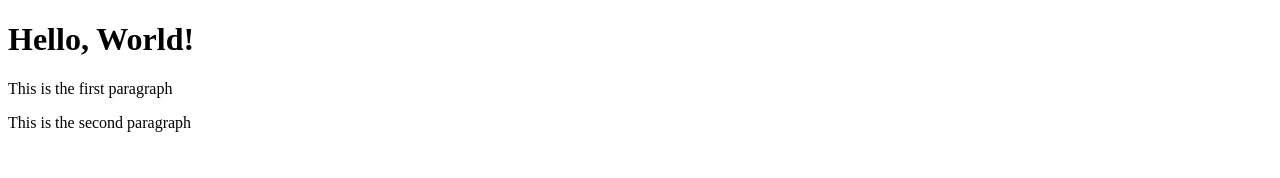
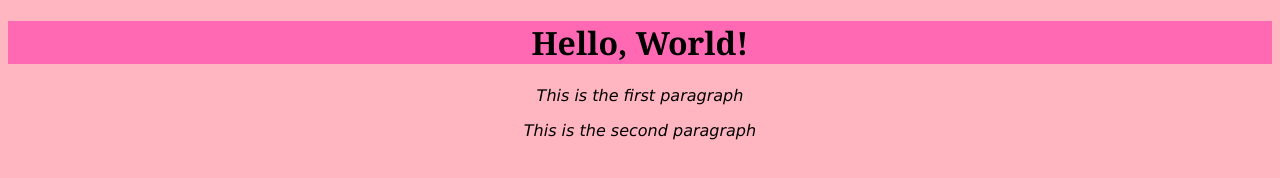
Before and after one commit to veronamera23/git-test, a website: page index.html in a window 1280 px wide. Drawn offline with Linux system fonts and the light colour scheme.

```diff
--- a/index.html
+++ b/index.html
@@ -1,6 +1,8 @@
 <!DOCTYPE html>
 <html>
-        <head></head>
+        <head>
+            <link rel="stylesheet" href="styles.css">
+        </head>
         <body>
             <h1>Hello, World!</h1>
             <p1>This is the first paragraph</p>
--- /dev/null
+++ b/styles.css
@@ -0,0 +1,15 @@
+body {
+    background-color: lightpink;
+    font-family: Verdana, Geneva, Tahoma, sans-serif;
+    text-align: center;
+}
+
+h1 {
+    font-family: Cambria, Cochin, Georgia, Times, 'Times New Roman', serif;
+    font-weight: bolder;
+    background-color: hotpink;
+}
+
+p1 {
+    font-style: italic;
+}
```
Also changed, not shown: package.json (added, +25 -0 lines), 2 other files.
